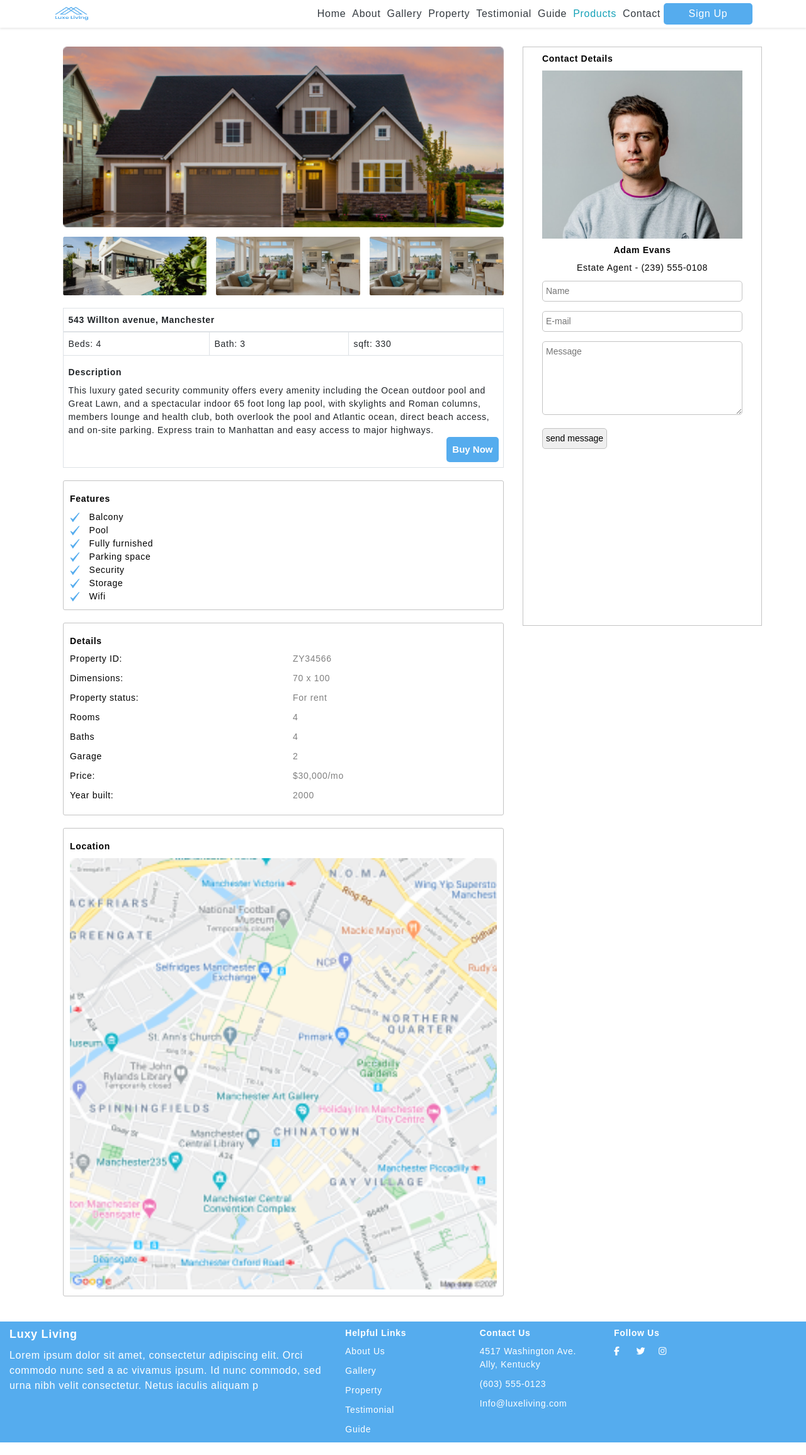
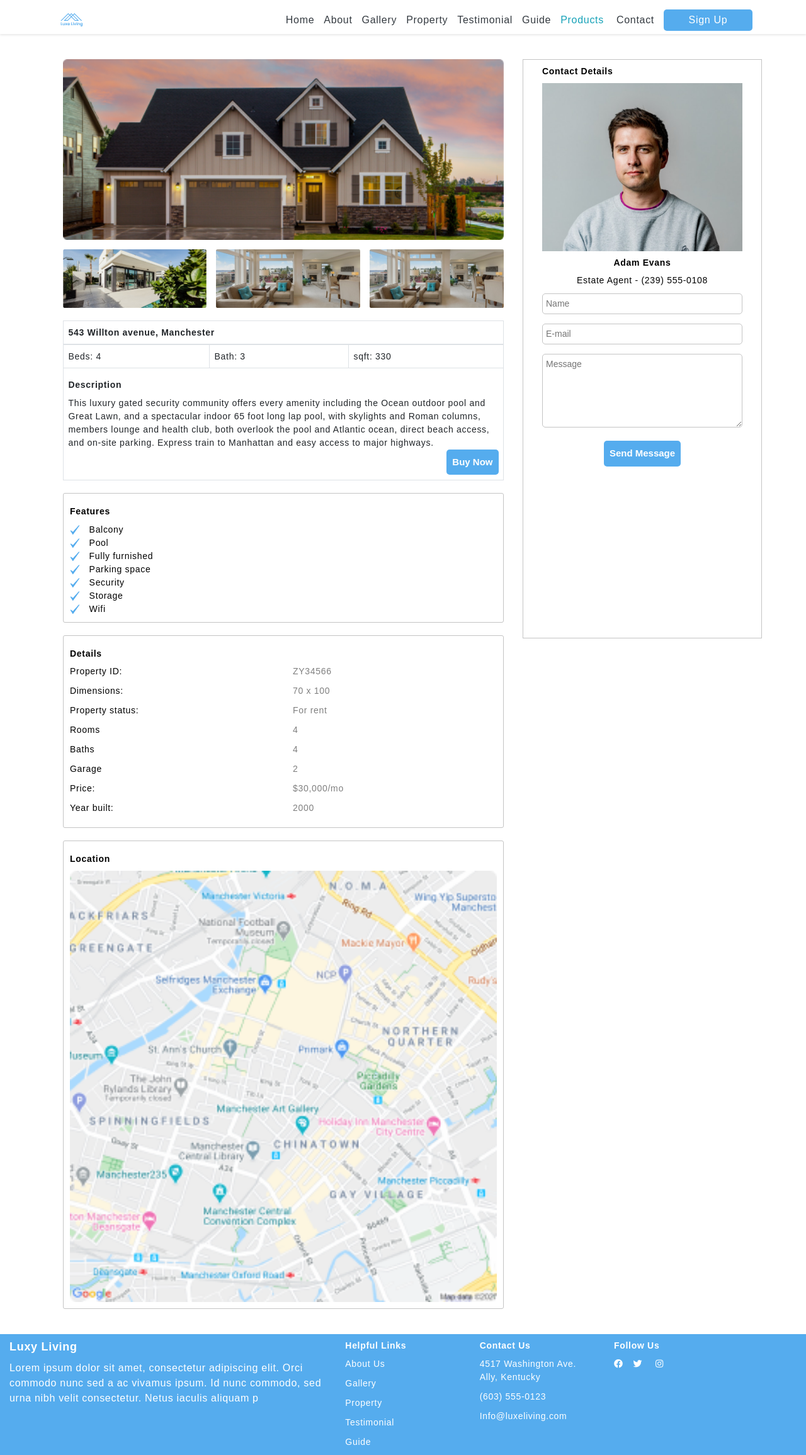
Before and after one commit to ShadeB/Luxe-live, a plain HTML site: page index.html in a window 1280 px wide. Shown: the whole page at 63% size. Drawn offline with nearby package versions, Linux system fonts and the light colour scheme; files that its build step writes are made by us from their sources.

Commit message:
Make a few fixes

```diff
--- a/Pages/product-details.css
+++ b/Pages/product-details.css
@@ -25,6 +25,10 @@ img {
 	width: 100%;
 	max-width: 100%;
 	height: 100%;
+}
+
+header {
+	padding: 1rem 0;
 }
 
 .heading {
--- a/index.html
+++ b/index.html
@@ -4,7 +4,7 @@
 		<meta charset="UTF-8" />
 		<meta name="viewport" content="width=device-width, initial-scale=1.0" />
 		<title>Product details</title>
-		<link rel="icon" href="/images/logo.png" />
+		<link rel="icon" href="./images/logo.png" />
 		<link
 			rel="stylesheet"
 			href="https://stackpath.bootstrapcdn.com/bootstrap/4.5.0/css/bootstrap.min.css"
@@ -13,9 +13,11 @@
 		/>
 		<link
 			rel="stylesheet"
-			href="path/to/font-awesome/css/font-awesome.min.css"
+			href="https://use.fontawesome.com/releases/v5.8.2/css/all.css"
+			integrity="sha384-oS3vJWv+0UjzBfQzYUhtDYW+Pj2yciDJxpsK1OYPAYjqT085Qq/1cq5FLXAZQ7Ay"
+			crossorigin="anonymous"
 		/>
-		<link rel="stylesheet" href="Pages/product-details.css" />
+		<link rel="stylesheet" href="product-details.css" />
 	</head>
 	<body>
 		<header>
@@ -25,7 +27,7 @@
 			>
 				<div class="container">
 					<a class="navbar-brand logo__link" href="#">
-						<img class="logo" src="images/logo.png" alt="" />
+						<img class="logo" src="images/logo.svg" alt="" />
 					</a>
 					<button
 						class="navbar-toggler"
@@ -44,30 +46,30 @@
 						style="margin-left: 15%; font-size: 16px;"
 					>
 						<ul class="navbar-nav ml-auto">
-							<li class="nav-item">
+							<li class="nav-item pr-lg-2">
 								<a class="nav-link text-dark" href="#">Home </a>
 							</li>
-							<li class="nav-item">
+							<li class="nav-item pr-lg-2">
 								<a class="nav-link text-dark" href="#">About</a>
 							</li>
-							<li class="nav-item">
+							<li class="nav-item pr-lg-2">
 								<a class="nav-link text-dark" href="#">Gallery</a>
 							</li>
-							<li class="nav-item">
+							<li class="nav-item pr-lg-2">
 								<a class="nav-link text-dark" href="#">Property </a>
 							</li>
-							<li class="nav-item">
+							<li class="nav-item pr-lg-2">
 								<a class="nav-link text-dark" href="#">Testimonial</a>
 							</li>
-							<li class="nav-item">
+							<li class="nav-item pr-lg-2">
 								<a class="nav-link text-dark" href="#">Guide</a>
 							</li>
-							<li class="nav-item active">
+							<li class="nav-item active pr-lg-3">
 								<a class="nav-link text-info" href="#"
 									>Products <span class="sr-only">(current)</span></a
 								>
 							</li>
-							<li class="nav-item">
+							<li class="nav-item pr-lg-3">
 								<a class="nav-link text-dark" href="#">Contact</a>
 							</li>
 							<li class="nav-item">
@@ -259,7 +261,7 @@
 									<input class="mb-4 w-100" type="text" name="name" id="name" placeholder="Name">
 									<input class="mb-4 w-100" type="email" name="email" id="email" placeholder="E-mail">
 									<textarea class="mb-4 w-100" name="message" id="message" cols="20" rows="5" placeholder="Message"></textarea>
-									<input class="mb-4" type="submit" value="send message">
+									<input class="mb-4 btn btn-primary d-block mx-auto" type="submit" value="send message">
 								</form>
 							</div>
 						</div>
@@ -295,14 +297,14 @@
       <div class="col-sm-2">
         <h4 class="heading" >Follow Us</h4>
         <div class="row">
-          <div class="col-sm-2">
-            <i class="fa fa-facebook fa-4"></i>
+          <div class="col-2 mr-3">
+            <i class="fab fa-facebook fa-4"></i>
           </div>
-          <div class="col-sm-2">
-            <i class="fa fa-twitter"></i>
+          <div class="col-2 pl-0">
+            <i class="fab fa-twitter"></i>
           </div>
-          <div class="col-sm-2">
-            <i class="fa fa-instagram" aria-hidden="true"></i>
+          <div class="col-2 pl-0">
+            <i class="fab fa-instagram" aria-hidden="true"></i>
           </div>
         </div>
       </div>
```
